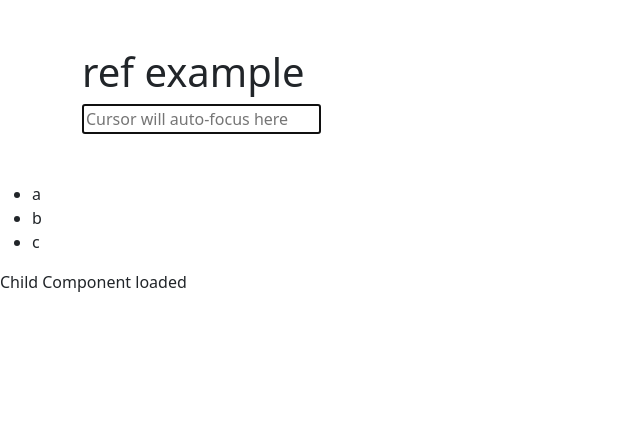
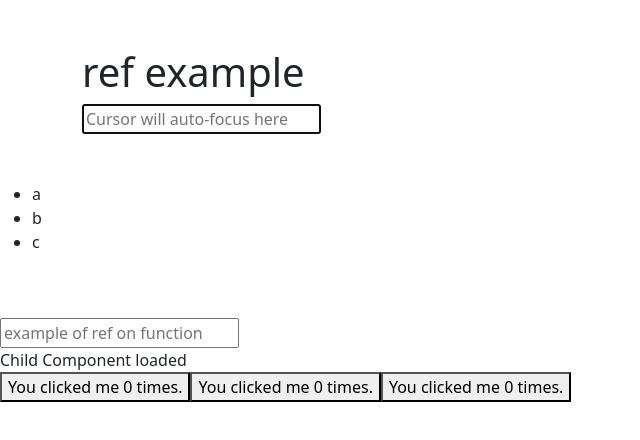
Before and after one commit to om-jasoliya91/vuedemo, a Vue app: page /ref in a window 1280 px wide. Shown: the top 440 px of the page, without its empty margins (0-640 px from the left). Built offline with nearby package versions, Linux system fonts and the light colour scheme.

Commit message:
how to defined component

```diff
--- a/src/components/practise/refExample.vue
+++ b/src/components/practise/refExample.vue
@@ -12,6 +12,12 @@ onMounted(() => {
 })
 
 const list = ref(['a', 'b', 'c'])
+
+let inputRef = null
+function setInput(el) {
+  inputRef = el
+  console.log('Got Input element:', inputRef)
+}
 </script>
 
 <template>
@@ -23,6 +29,10 @@ const list = ref(['a', 'b', 'c'])
   <ul>
     <li v-for="item in list" ref="items" :key="item">{{ item }}</li>
   </ul>
+
+  <br />
+  <br />
+  <input :ref="setInput" placeholder="example of ref on function" />
 </template>
 
 <style scoped>
--- /dev/null
+++ b/src/components/viewfile/ClickButton.vue
@@ -0,0 +1,11 @@
+<script setup>
+import { ref } from 'vue'
+
+const count = ref(0)
+</script>
+
+<template>
+  <button @click="count++">You clicked me {{ count }} times.</button>
+</template>
+
+<style scoped></style>
--- a/src/components/viewfile/refView.vue
+++ b/src/components/viewfile/refView.vue
@@ -1,6 +1,7 @@
 <script setup>
 import refExample from '../practise/refExample.vue'
 import ChildCard from '../practise/ChildCard.vue'
+import ClickButton from './ClickButton.vue'
 
 import { ref, onMounted } from 'vue'
 
@@ -14,6 +15,10 @@ onMounted(() => {
 <template>
   <refExample></refExample>
   <ChildCard ref="child"></ChildCard>
+
+  <ClickButton></ClickButton>
+  <ClickButton></ClickButton>
+  <ClickButton></ClickButton>
 </template>
 
 <style scoped></style>
```
